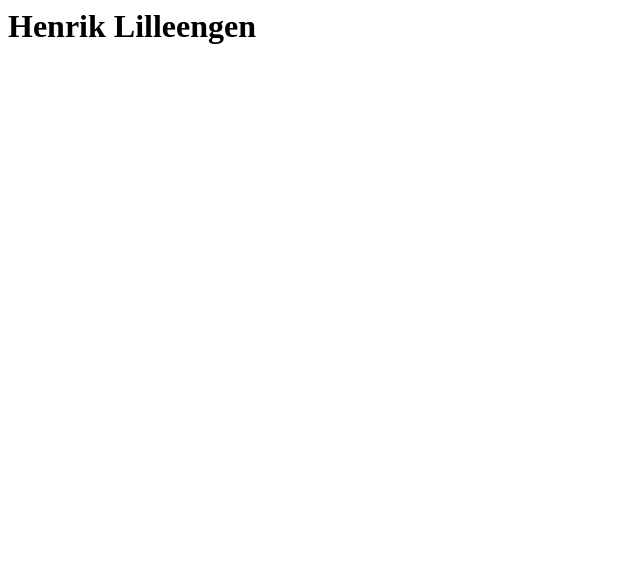
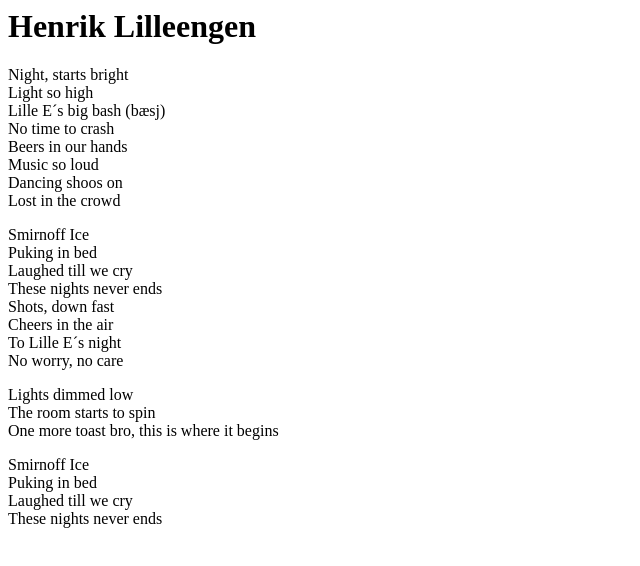
Before and after one commit to oddlunde/oddlunde.github.io, a plain HTML site: page index.html in a window 1280 px wide. Shown: the whole page, without its empty margins (0-640 px from the left). Drawn offline with Linux system fonts and the light colour scheme.

Commit message:
Update index.html

```diff
--- a/index.html
+++ b/index.html
@@ -1,3 +1,31 @@
 <body>
   <h1>Henrik Lilleengen</h1>
+  <p>Night, starts bright<br>
+  Light so high<br>
+  Lille E´s big bash (bæsj)<br>
+  No time to crash<br>
+  Beers in our hands <br>
+  Music so loud<br>
+  Dancing shoos on<br>
+  Lost in the crowd</p>
+
+  <p>Smirnoff Ice<br>
+  Puking in bed<br>
+  Laughed till we cry<br>
+  These nights never ends <br>
+  Shots, down fast <br>
+  Cheers in the air <br>
+  To Lille E´s night <br>
+  No worry, no care<br></p>
+
+  <p>Lights dimmed low<br>
+  The room starts to spin <br>
+  One more toast bro, this is where it begins<br>
+  </p>
+
+  <p>Smirnoff Ice<br>
+  Puking in bed<br>
+  Laughed till we cry<br>
+  These nights never ends </p>
+
 </body>
```
